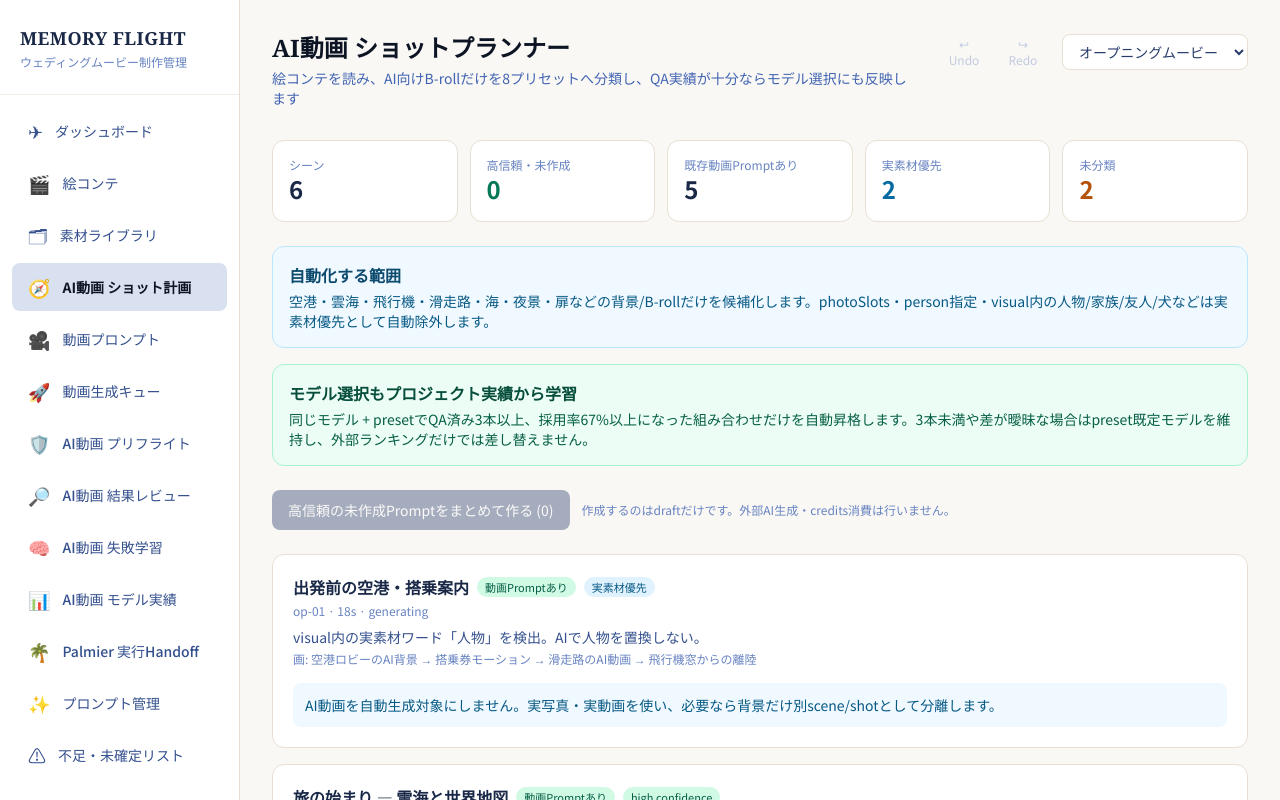
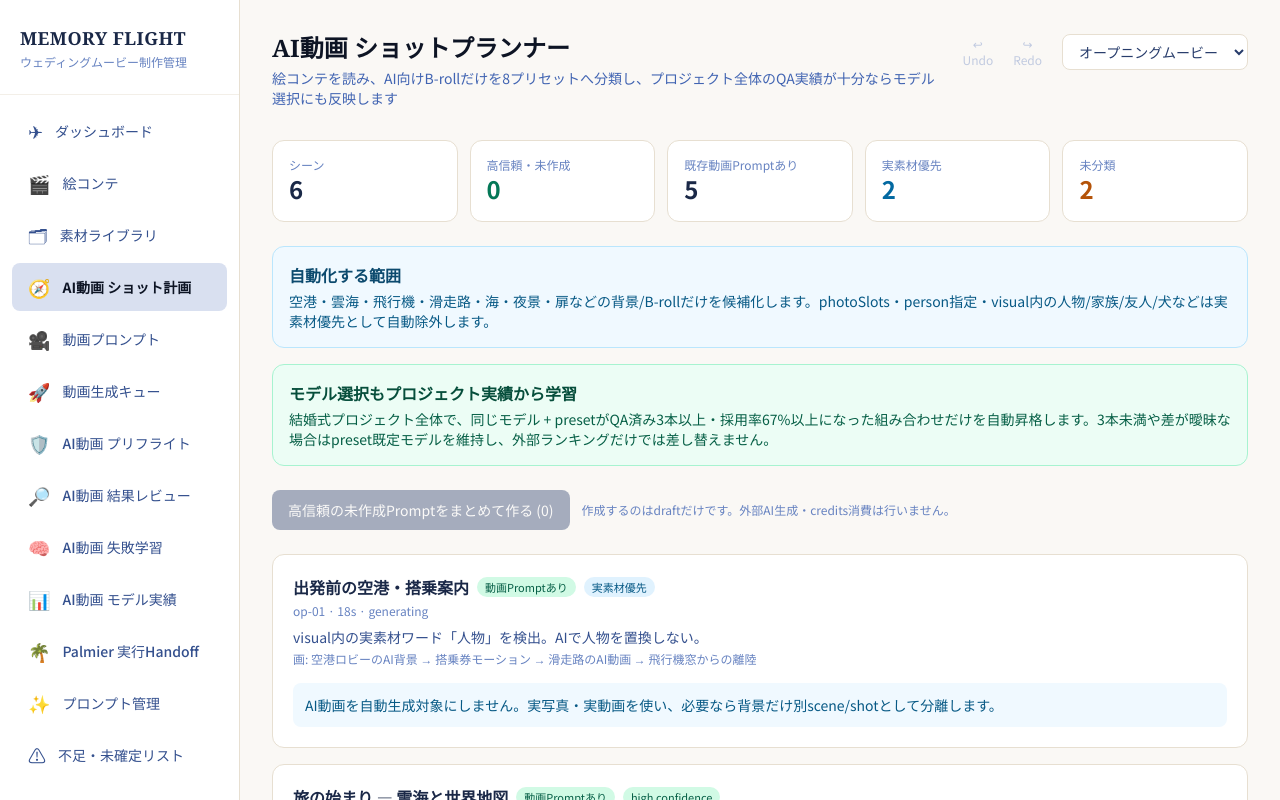
Before and after one commit to m-shogo/wedding-project, a React (Vite) app in the folder movie-dashboard/: page /video-shot-planner in a window 1280 px wide. Shown: the top 800 px of the page. Built offline with nearby package versions, Linux system fonts and the light colour scheme.

Commit message:
fix: learn model routing across wedding project

```diff
--- a/movie-dashboard/src/pages/VideoShotPlanner.tsx
+++ b/movie-dashboard/src/pages/VideoShotPlanner.tsx
@@ -29,7 +29,7 @@ export function VideoShotPlanner() {
   const sourcePrompts = selectedMovieId === "all" ? data.prompts : moviePrompts;
   const videoPrompts = sourcePrompts.filter((prompt) => prompt.target === "video");
   const suggestions = useMemo(() => scenes.map((scene) => ({ scene, suggestion: suggestVideoPreset(scene) })), [scenes]);
-  const modelEvidence = useMemo(() => buildVideoModelEvidence(sourcePrompts), [sourcePrompts]);
+  const modelEvidence = useMemo(() => buildVideoModelEvidence(data.prompts), [data.prompts]);
 
   const existingSceneIds = useMemo(() => new Set(videoPrompts.flatMap((prompt) => prompt.relatedSceneIds)), [videoPrompts]);
   const highReady = suggestions.filter(({ scene, suggestion }) => scene.status !== "done" && suggestion.kind === "preset" && suggestion.confidence === "high" && !existingSceneIds.has(scene.sceneId));
@@ -120,7 +120,7 @@ export function VideoShotPlanner() {
     <div>
       <Header
         title="AI動画 ショットプランナー"
-        description="絵コンテを読み、AI向けB-rollだけを8プリセットへ分類し、QA実績が十分ならモデル選択にも反映します"
+        description="絵コンテを読み、AI向けB-rollだけを8プリセットへ分類し、プロジェクト全体のQA実績が十分ならモデル選択にも反映します"
         showMovieSelector
       />
 
@@ -139,7 +139,7 @@ export function VideoShotPlanner() {
 
       <div className="rounded-xl border border-emerald-200 dark:border-emerald-800 bg-emerald-50 dark:bg-emerald-900/20 p-4 mb-6">
         <p className="font-bold text-emerald-900 dark:text-emerald-200">モデル選択もプロジェクト実績から学習</p>
-        <p className="mt-1 text-sm text-emerald-800 dark:text-emerald-300">同じモデル + presetでQA済み3本以上、採用率67%以上になった組み合わせだけを自動昇格します。3本未満や差が曖昧な場合はpreset既定モデルを維持し、外部ランキングだけでは差し替えません。</p>
+        <p className="mt-1 text-sm text-emerald-800 dark:text-emerald-300">結婚式プロジェクト全体で、同じモデル + presetがQA済み3本以上・採用率67%以上になった組み合わせだけを自動昇格します。3本未満や差が曖昧な場合はpreset既定モデルを維持し、外部ランキングだけでは差し替えません。</p>
       </div>
 
       <div className="flex flex-wrap items-center gap-3 mb-6">
```
